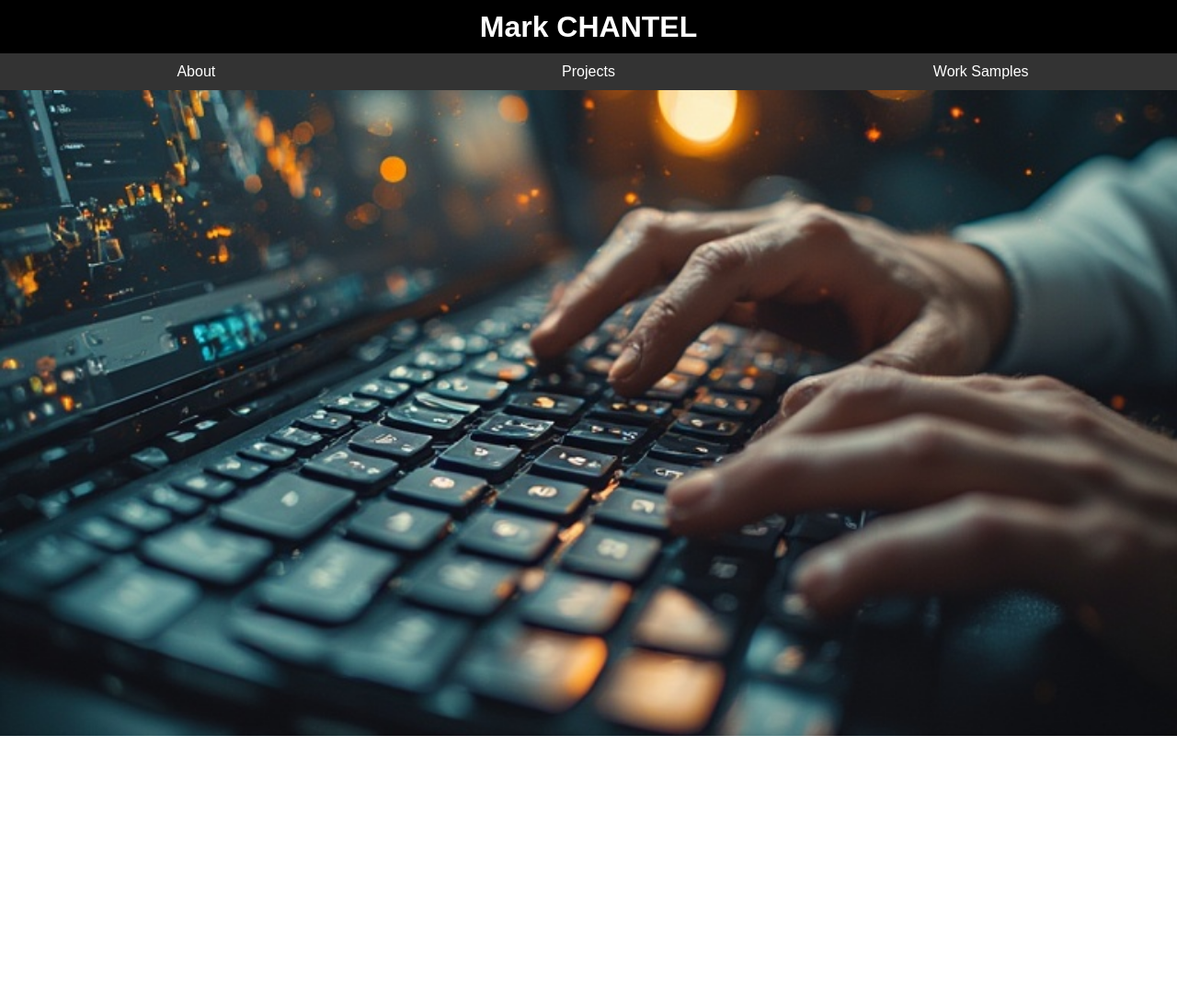
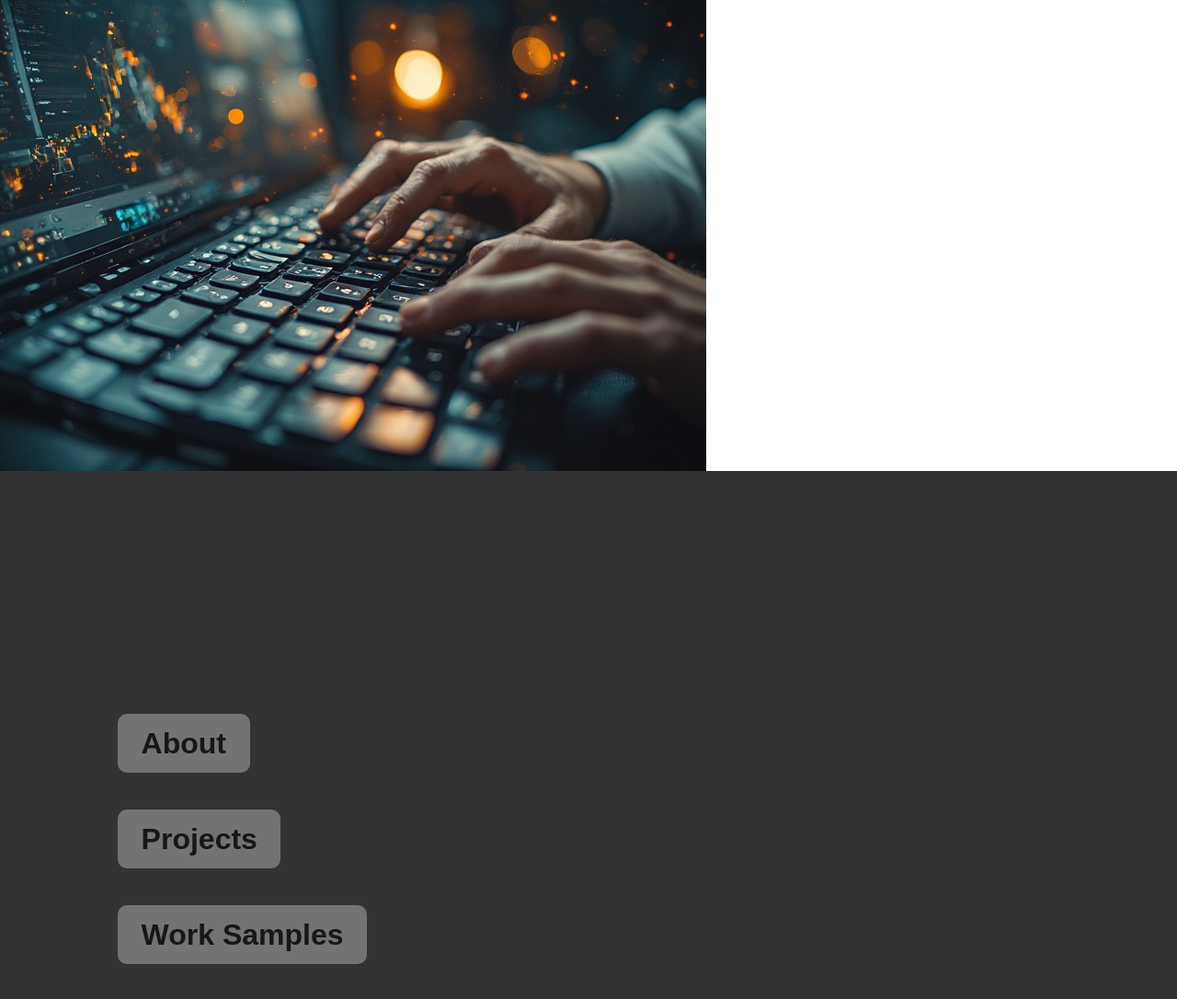
Before and after one commit to mcsgdigital/portfolio, a Next.js app: page / in a window 1280 px wide. Shown: the top 1086 px of the page at 92% size. Before the commit the page ends 800 px from the top, so only its background shows below. Built offline with nearby package versions, Linux system fonts and the light colour scheme.

Commit message:
overdue-commit

```diff
--- a/src/app/About/page.js
+++ b/src/app/About/page.js
@@ -23,7 +23,8 @@ export default function About() {
     }, []);
 
     return (
-        <div className="paddingTop">
+        <div>
+            <h1 className={styles.h1}>Mark CHANTEL</h1>
             <section id="about" className={styles.about} style={{ padding: "2rem" }}>
                 <div className={styles.title}>
                     <h1>FRONT END</h1>
--- a/src/app/components/Header.js
+++ b/src/app/components/Header.js
@@ -32,15 +32,15 @@ export default function Header() {
         setPageContent(content); // Update the context value
     }
 
-    function CheckButtonStyles(currentPath, linkPath) {
-        if (currentPath === linkPath && linkPath?.toLowerCase() === "/worksamples") {
-            return {
-                fontWeight: "bold",
-                borderBottom: "5px solid #fff",
-            };
-        }
-        return {};
-    }
+    // function CheckButtonStyles(currentPath, linkPath) {
+    //     if (currentPath === linkPath && linkPath?.toLowerCase() === "/worksamples") {
+    //         return {
+    //             fontWeight: "bold",
+    //             borderBottom: "5px solid #fff",
+    //         };
+    //     }
+    //     return {};
+    // }
 
     function handleSubPath(event) {
         setSelectedSubPath("#" + event.target.textContent.toLowerCase().replace("-", ""));
@@ -60,7 +60,7 @@ export default function Header() {
                     <FaMoon className={styles.moonIcon} />
                 }
             </button> */}
-            <nav className={styles.nav}>
+            {/* <nav className={styles.nav}>
                 <ul className={styles.ul}>
                     {
                         navLinks.map(({ href, label }) => (
@@ -78,7 +78,7 @@ export default function Header() {
                             </Link>
                         ))
                     }
-                </ul>
+                </ul> */}
                 {
                     pathname?.toLowerCase() === "/worksamples" &&
                     <SubMenu
@@ -87,7 +87,7 @@ export default function Header() {
                         subPath={selectedSubPath}
                     />
                 }
-            </nav>
+            {/* </nav> */}
         </header>
     );
 }
--- a/src/app/components/Header.module.css
+++ b/src/app/components/Header.module.css
@@ -10,7 +10,7 @@
     top: 0;
     left: 0;
     width: 100%;
-    height: 60px; /* Adjust as needed */
+    height: 60px;
     background-color: #000;
     z-index: 1000; /* Ensure it's on top of most content */
     box-shadow: 0 2px 4px rgba(0, 0, 0, 0.1); /* Optional shadow */
@@ -21,29 +21,28 @@
     display: flex;
     flex-direction: column;
     justify-content: center;
-    /* background-color: rgba(0, 0, 0, 0.5); */
     background-color: #333;
-    height: fit-content;
 }
 
 .ul {
     display: flex;
-    list-style: none;
-    /* gap: 20px; */
-    justify-content: space-evenly;
-    align-items: center;
-}
-
-.ul a {
-    width: 100%;
+    flex-direction: column;
+    justify-content: center;
+    height: 100vh;
+    width: fit-content;
+    position: relative;
+    gap: 5vh;
+    margin-left: 10vw;
 }
 
 .li {
     padding: 1vh 2vw;
-    position: relative; /* Required for pseudo-elements */
-    font-weight: 500;
-    width: 100%;
-    text-align: center;
+    position: relative;
+    font-weight: bold;
+    width: fit-content;
+    background: #ffffff50;
+    border-radius: 10px;
+    font-size: 2rem;
 }
 
 .li:hover {
@@ -56,7 +55,6 @@
 
 .active {
     color: orange; /* Highlight the active link */
-    font-weight: bold;
     border-bottom: 5px solid orange; /* Optional underline effect */
 }
 
--- /dev/null
+++ b/src/app/components/Navigation.js
@@ -0,0 +1,48 @@
+"use client";
+
+import Link from "next/link";
+import { usePathname } from "next/navigation";
+import styles from "./Header.module.css";
+
+const navLinks = [
+    { href: "/About", label: "About" },
+    { href: "/Projects", label: "Projects" },
+    { href: "/WorkSamples", label: "Work Samples" }
+];
+
+export default function Navigation() {
+    const pathname = usePathname();
+
+    function CheckButtonStyles(currentPath, linkPath) {
+        if (currentPath === linkPath && linkPath?.toLowerCase() === "/worksamples") {
+            return {
+                fontWeight: "bold",
+                borderBottom: "5px solid #fff",
+            };
+        }
+        return {};
+    }
+
+    return (
+        <nav className={styles.nav}>
+            <ul className={styles.ul}>
+                {
+                    navLinks.map(({ href, label }) => (
+                        <Link
+                            key={href}
+                            href={href}
+                            className={pathname.toLowerCase().replace("-", "") === href ? styles.active : undefined}
+                            style={
+                                CheckButtonStyles(pathname, href)
+                            }
+                        >
+                            <li className={styles.li}>
+                                {label}
+                            </li>
+                        </Link>
+                    ))
+                }
+            </ul>
+        </nav>
+    );
+}
--- a/src/app/globals.css
+++ b/src/app/globals.css
@@ -37,12 +37,3 @@ body {
 .paddingTop {
     padding-top: 100px;
 }
-
-.homeBackground {
-    position: absolute;
-    top: 0;
-    left: 0;
-    width: 100%;
-    height: 100%;
-    object-fit: cover;
-}
--- a/src/app/layout.js
+++ b/src/app/layout.js
@@ -26,7 +26,7 @@ export default function RootLayout({ children }) {
         className={`${geistSans.variable} ${geistMono.variable} antialiased`}
       >
         <PageContentProvider>
-          <Header />
+          {/* <Header /> */}
           {children}
         </PageContentProvider>
       </body>
--- a/src/app/page.js
+++ b/src/app/page.js
@@ -1,7 +1,9 @@
 import Image from "next/image";
 import backgroundImg from "../assets/images/background.jpeg";
+import Navigation from "./components/Navigation";
 
 export default function Home() {
+
   return (
     <main>
       <Image
@@ -10,6 +12,7 @@ export default function Home() {
         loading="eager"
         className="homeBackground"
       />
+      <Navigation/>
     </main>
   );
 }
```
Also changed, not shown: src/app/About/About.module.css (+20 -19 lines), 104 other files (tests, documents, lock files or other folders).
